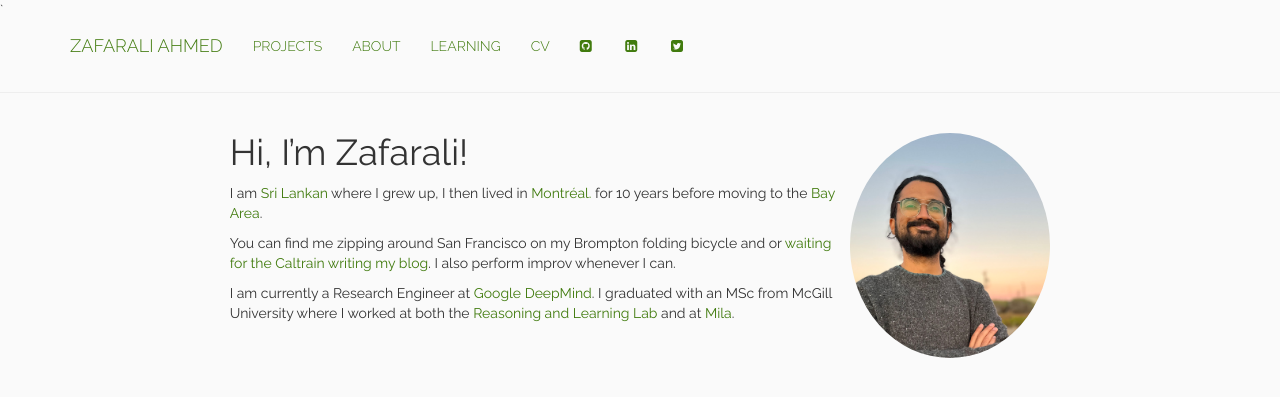
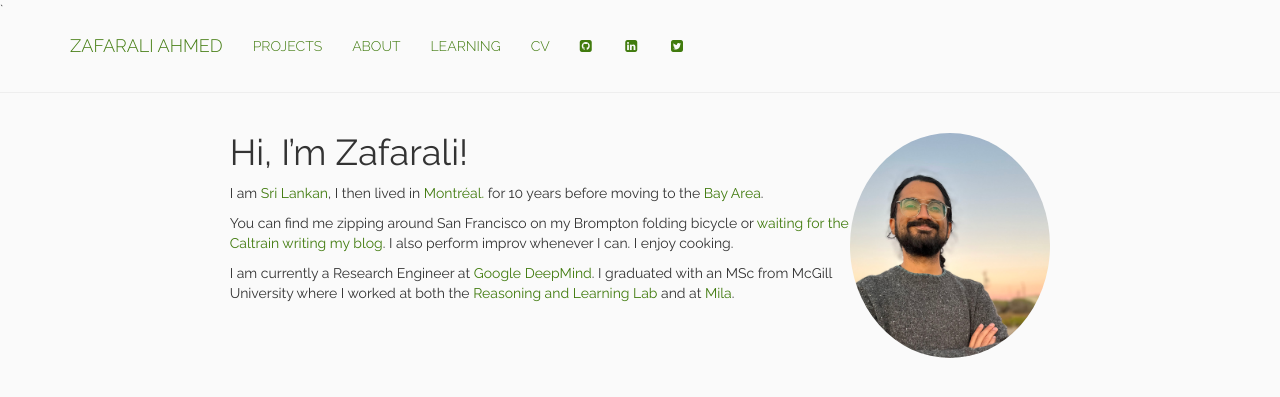
Before and after one commit to zafarali/zafarali.github.io, a Jekyll site: the page built from about.md, in a window 1280 px wide. Shown: the top 397 px of the page. Built offline with Jekyll 4.4.1, drawn with Linux system fonts in a browser that asks for light colours; nearby versions of some CDN libraries; our own code applies the rules of GitHub Pages for plain Markdown files.

Commit message:
Update about.md

```diff
--- a/about.md
+++ b/about.md
@@ -6,8 +6,8 @@ url: index.html
 ---
 # Hi, I'm Zafarali!
 
-I am [Sri Lankan](https://www.google.ca/maps/place/Sri+Lanka) where I grew up, I then lived in [Montr&eacute;al.](https://www.google.ca/maps/place/Montreal,+QC/) for 10 years before moving to the [Bay Area](https://maps.app.goo.gl/nXUW5ipsvLH41of6A).
+I am [Sri Lankan](https://www.google.ca/maps/place/Sri+Lanka), I then lived in [Montr&eacute;al.](https://www.google.ca/maps/place/Montreal,+QC/) for 10 years before moving to the [Bay Area](https://maps.app.goo.gl/nXUW5ipsvLH41of6A).
 
-You can find me zipping around San Francisco on my Brompton folding bicycle and or [waiting for the Caltrain writing my blog](https://writing.zafarali.me/baybybrompton). I also perform improv whenever I can.
+You can find me zipping around San Francisco on my Brompton folding bicycle or [waiting for the Caltrain writing my blog](https://writing.zafarali.me/baybybrompton). I also perform improv whenever I can. I enjoy cooking.
 
 I am currently a Research Engineer at [Google DeepMind](http://www.deepmind.com). I graduated with an MSc from McGill University where I worked at both the [Reasoning and Learning Lab](http://rl.cs.mcgill.ca/) and at [Mila](https://mila.quebec/).
```
